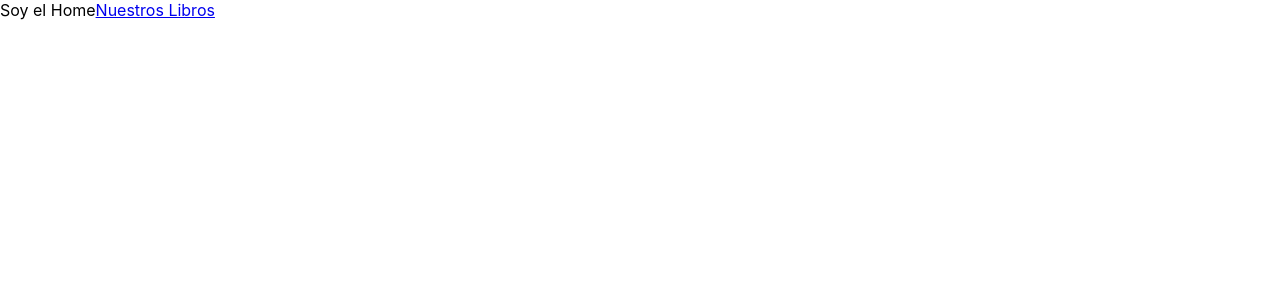
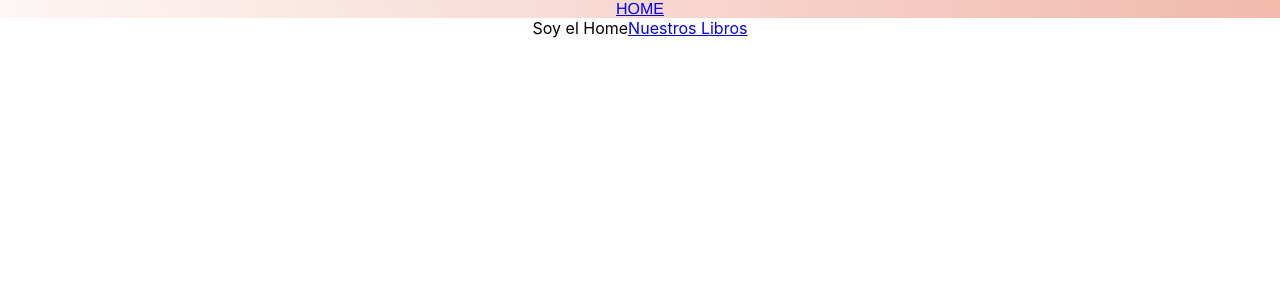
Before and after one commit to Naxete7/prueba-front-libros, a React (Create React App) app: page / in a window 1280 px wide. Shown: the top 300 px of the page. Built offline with nearby package versions, Linux system fonts and the light colour scheme.

Commit message:
header created

```diff
--- a/src/App.css
+++ b/src/App.css
@@ -1,7 +1,6 @@
 .App {
   text-align: center;
-  display: flex;
-  flex-direction: row;
+
 }
 
 .App-logo {
--- a/src/App.js
+++ b/src/App.js
@@ -2,6 +2,7 @@
 import './App.css';
 
 import { BrowserRouter, Routes, Route } from "react-router-dom";
+import Header from "./components/Header/Header";
 import Home from './containers/Home/Home';
 import Books from './containers/Books/Books';
 import Designing from './containers/BooksDetails/Designing';
@@ -17,6 +18,8 @@ function App() {
   return (
     <div className="App">
       <BrowserRouter>
+
+      <Header/>
         <Routes>
           <Route path="/" element={<Home />} />
           <Route path="/books" element={<Books />} />
--- /dev/null
+++ b/src/components/Header/Header.css
@@ -0,0 +1,6 @@
+.headerStyle{
+    background-image: linear-gradient(75deg, #e8867012 0%, #e8867094 100%);
+        color: rgba(10, 79, 242, 0.93);
+
+        font-family: Franklin Gothic Medium;
+}
--- /dev/null
+++ b/src/components/Header/Header.jsx
@@ -0,0 +1,14 @@
+import React from "react";
+import "./Header.css";
+
+
+const header = () => {
+
+    return (
+        <div className="headerStyle">
+            <a href="/">HOME</a>
+        </div>
+    )
+}
+
+export default header;
```
